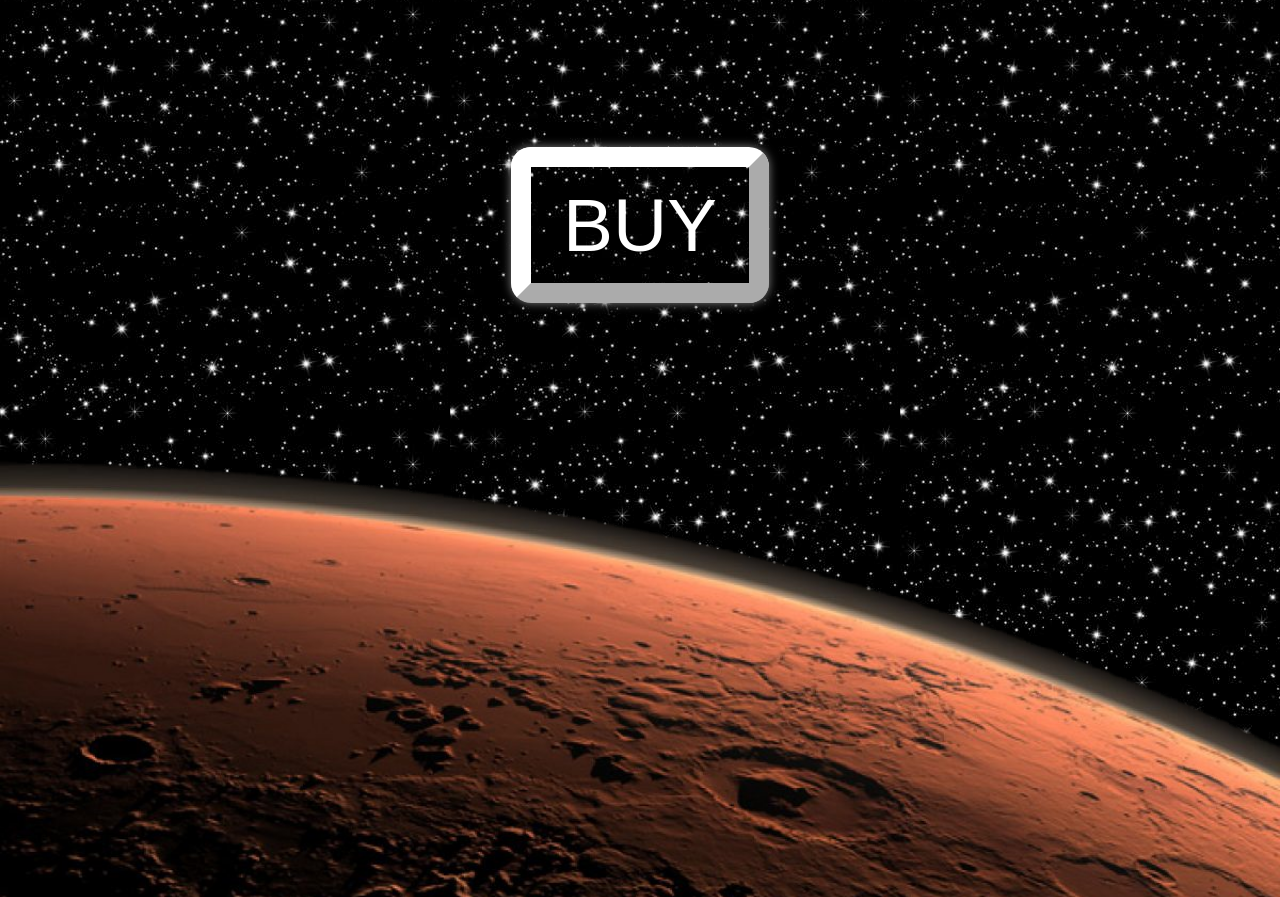
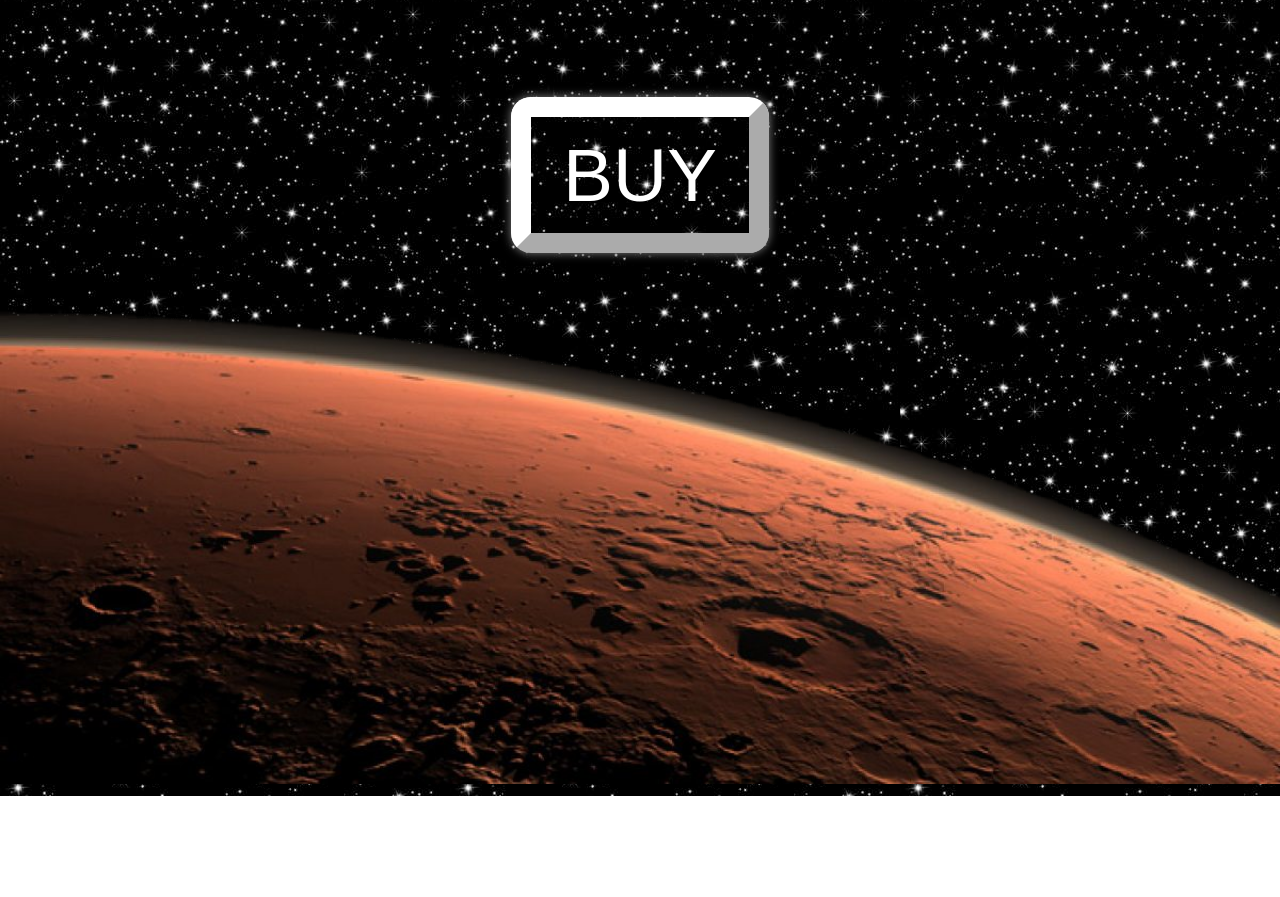
Before and after one commit to JeCodeLeSoir/spacexwebsitelike, a plain HTML site: page team/kévin/shop.html in a window 1280 px wide. Shown: the part 2730-3627 px from the top of the page. After the commit the page ends 3526 px from the top, so only its background shows below. Drawn offline with Linux system fonts and the light colour scheme.

Commit message:
remove the margin to avoid a line break

```diff
--- a/team/kévin/css/base.css
+++ b/team/kévin/css/base.css
@@ -1,5 +1,5 @@
 .buy {
-  margin: 100px;
+  margin-top: 50px;
   background-color: rgba(0, 0, 0, 0);
   border-width: 20px;
   color: white;
```
